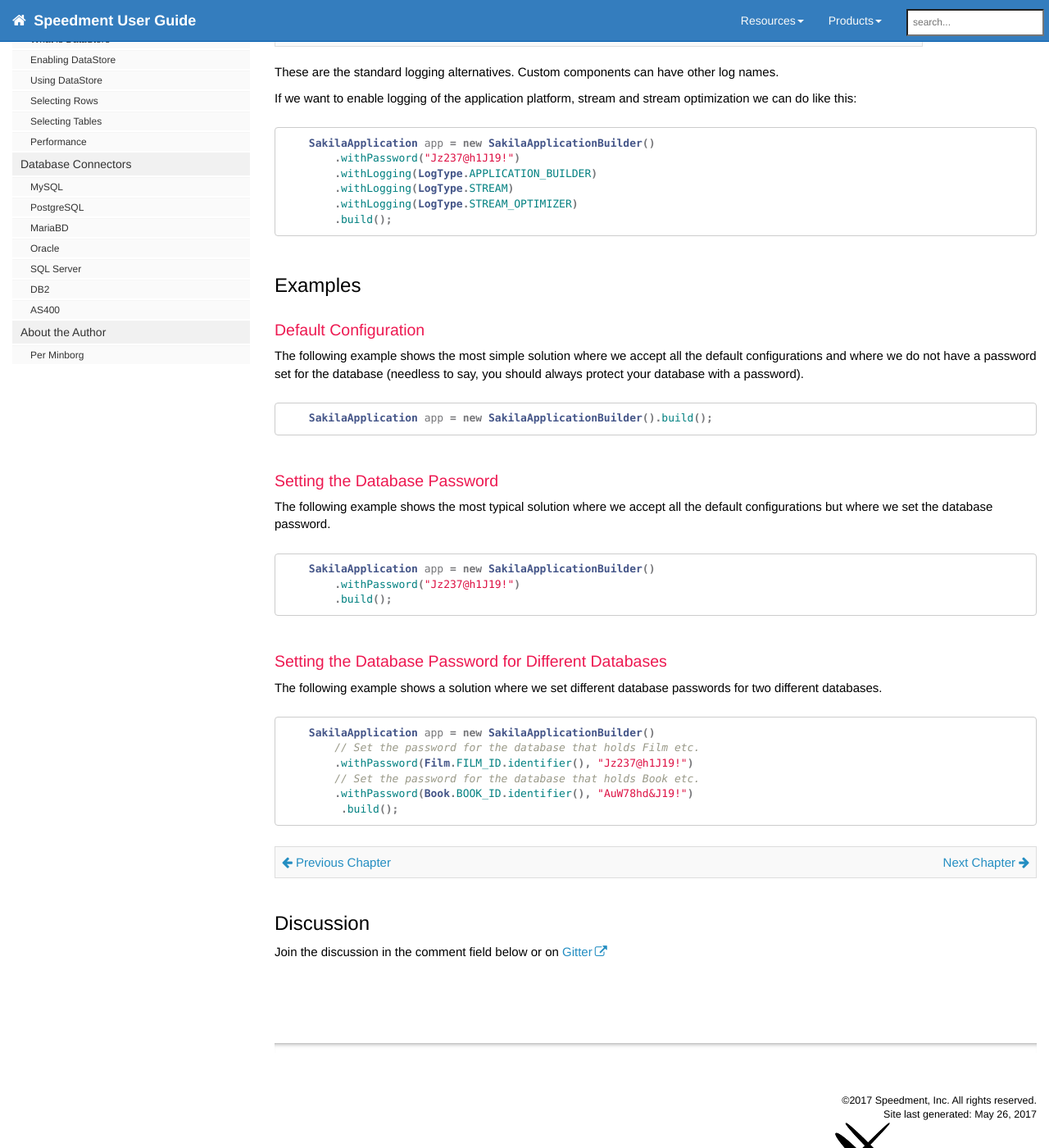
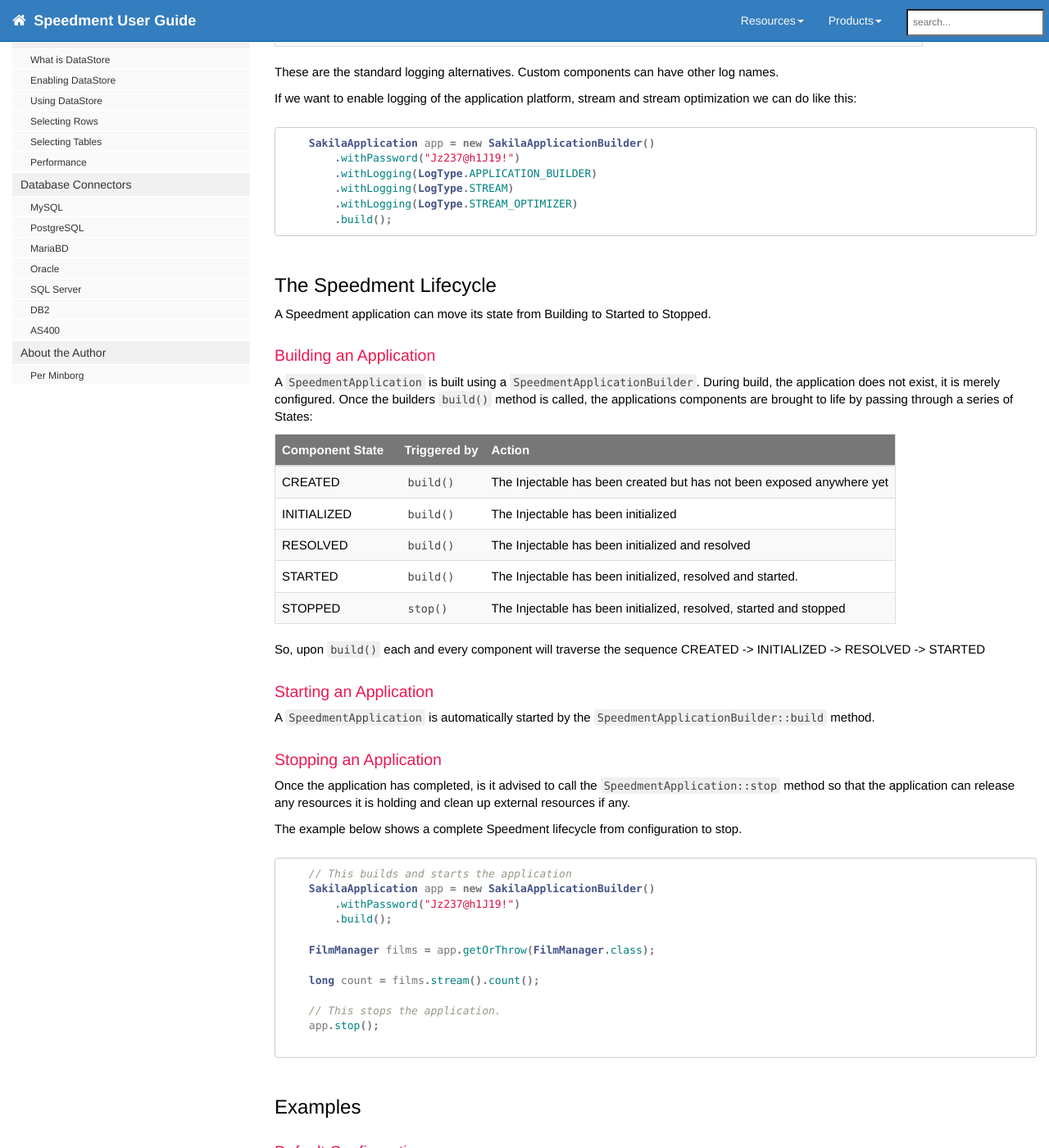
Before and after one commit to speedment/speedment-doc, a Jekyll site: the page built from pages/application_configuration.md, in a window 1280 px wide and 1400 px high, scrolled down 2353 px. Shown: the whole window at 82% size. Built offline with Jekyll 4.4.1, drawn with Linux system fonts in a browser that asks for light colours; nearby versions of some CDN libraries; comment, search, counter and statistics services are not loaded; some of the changed text lies outside the part shown.

Commit message:
Add lifecycle

````diff
--- a/pages/application_configuration.md
+++ b/pages/application_configuration.md
@@ -79,6 +79,46 @@
 ```
 
 
+## The Speedment Lifecycle
+A Speedment application can move its state from Building to Started to Stopped.
+
+### Building an Application
+A `SpeedmentApplication` is built using a `SpeedmentApplicationBuilder`. During build, the application does not exist, it is merely configured. Once the builders `build()` method is called, the applications components are brought to life by passing through a series of States:
+
+| Component State   | Triggered by | Action                                                                      |
+| :---------------- | : ------------------------------------------------------------------------- |
+| CREATED           | `build()`    | The Injectable has been created but has not been exposed anywhere yet
+| INITIALIZED       | `build()`    | The Injectable has been initialized
+| RESOLVED          | `build()`    | The Injectable has been initialized and resolved
+| STARTED           | `build()`    | The Injectable has been initialized, resolved and started.
+| STOPPED           | `stop()`     | The Injectable has been initialized, resolved, started and stopped
+
+So, upon `build()` each and every component will traverse the sequence CREATED -> INITIALIZED -> RESOLVED -> STARTED
+
+
+### Starting an Application
+A `SpeedmentApplication` is automatically started by the `SpeedmentApplicationBuilder::build` method.
+
+### Stopping an Application
+Once the application has completed, is it advised to call the `SpeedmentApplication::stop` method so that the application can release any resources it is holding and clean up external resources if any.
+
+The example below shows a complete Speedment lifecycle from configuration to stop.
+``` java
+    // This builds and starts the application
+    SakilaApplication app = new SakilaApplicationBuilder()
+        .withPassword("Jz237@h1J19!")
+        .build();
+
+    FilmManager films = app.getOrThrow(FilmManager.class);
+
+    long count = films.stream().count();
+
+    // This stops the application.
+    app.stop();
+
+```
+
+
 ## Examples
 
 ### Default Configuration
````
Also changed, not shown: _data/sidebars/mydoc_sidebar.yml (+7 -3 lines).
